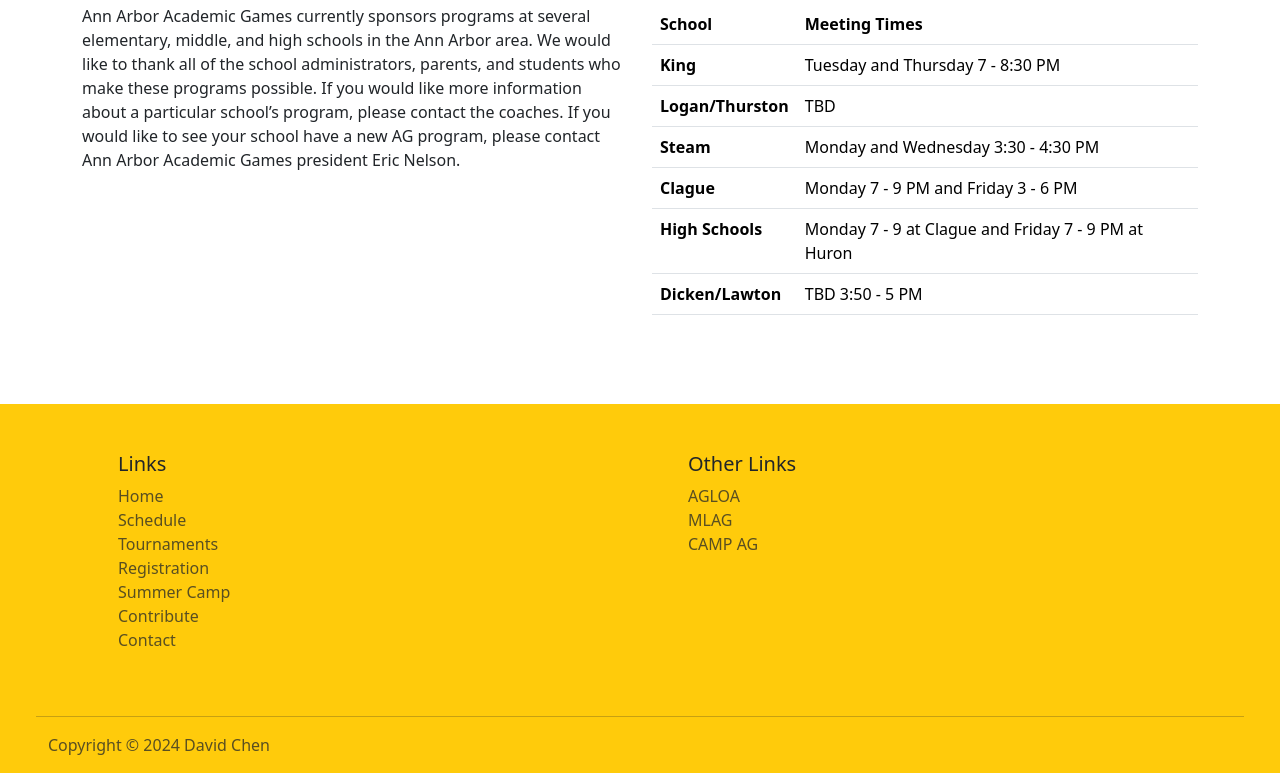
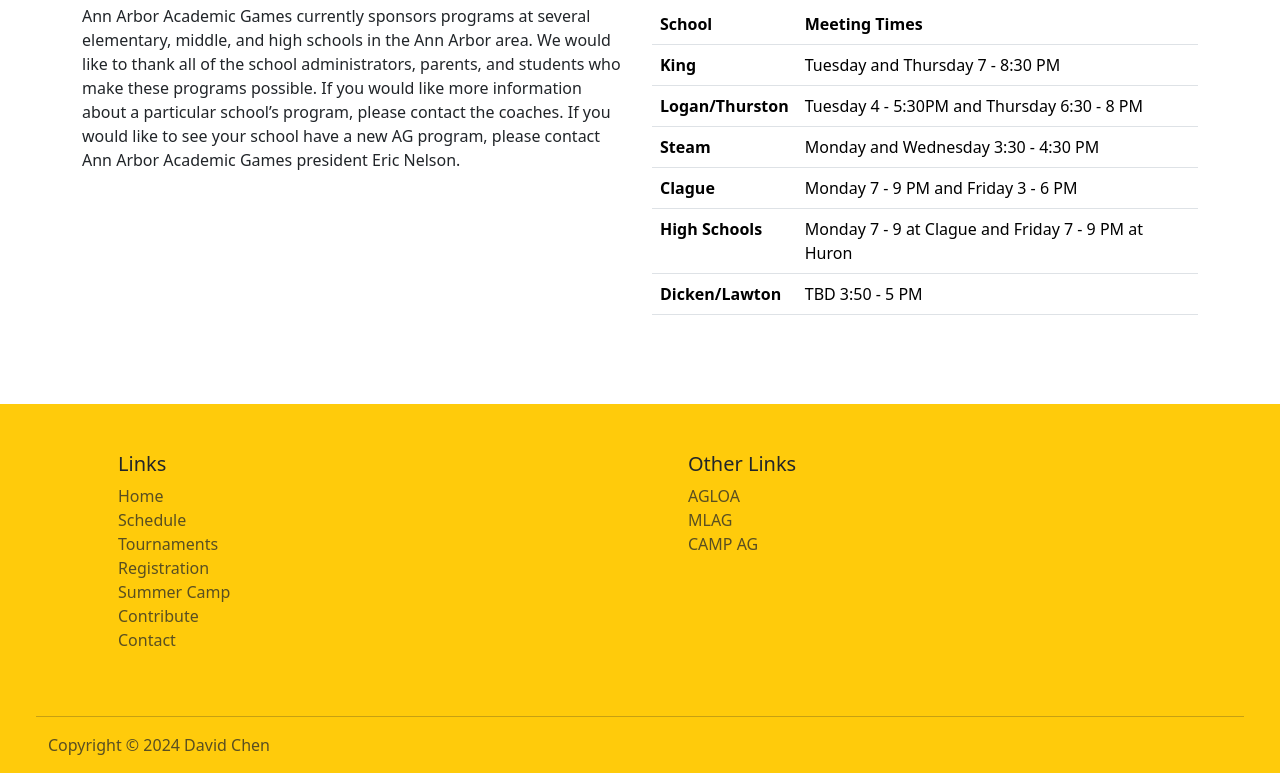
Before and after one commit to duncandonut64/a2ag-website, a plain HTML site: page schedule.html in a window 1280 px wide. Shown: the part 98-871 px from the top of the page. Drawn offline with nearby package versions, Linux system fonts and the light colour scheme.

Commit message:
update logan/thurston schedule

```diff
--- a/schedule.html
+++ b/schedule.html
@@ -38,7 +38,7 @@
               </tr>
               <tr>
                 <th scope="row">Logan/Thurston</th>
-                <td>TBD</td>
+                <td>Tuesday 4 - 5:30PM and Thursday 6:30 - 8 PM</td>
               </tr>
               <tr>
                 <th scope="row">Steam</th>
```
